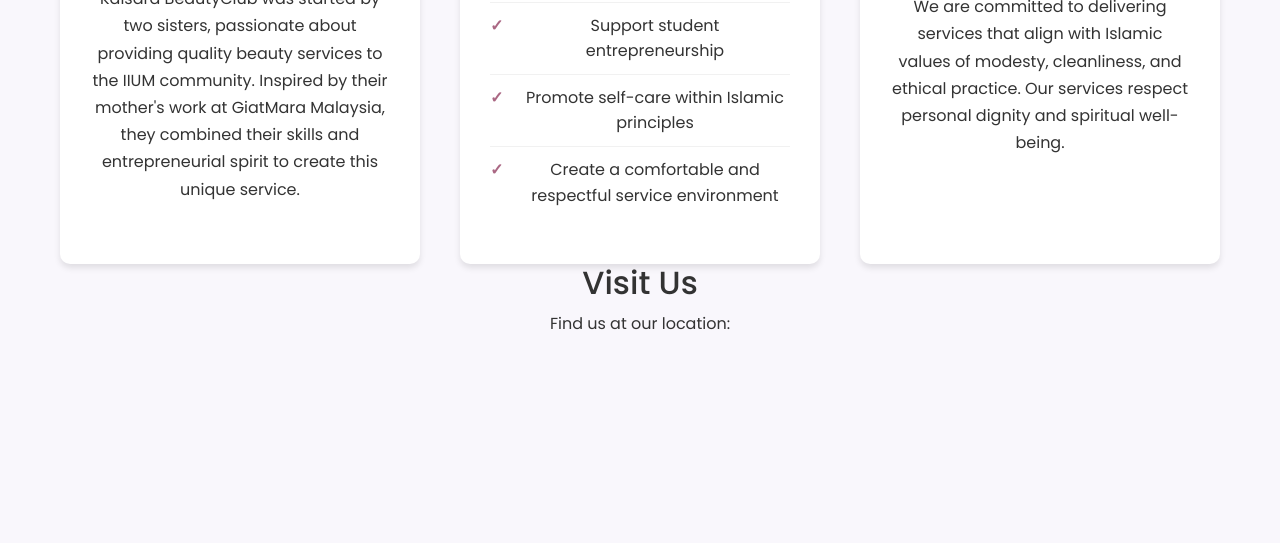
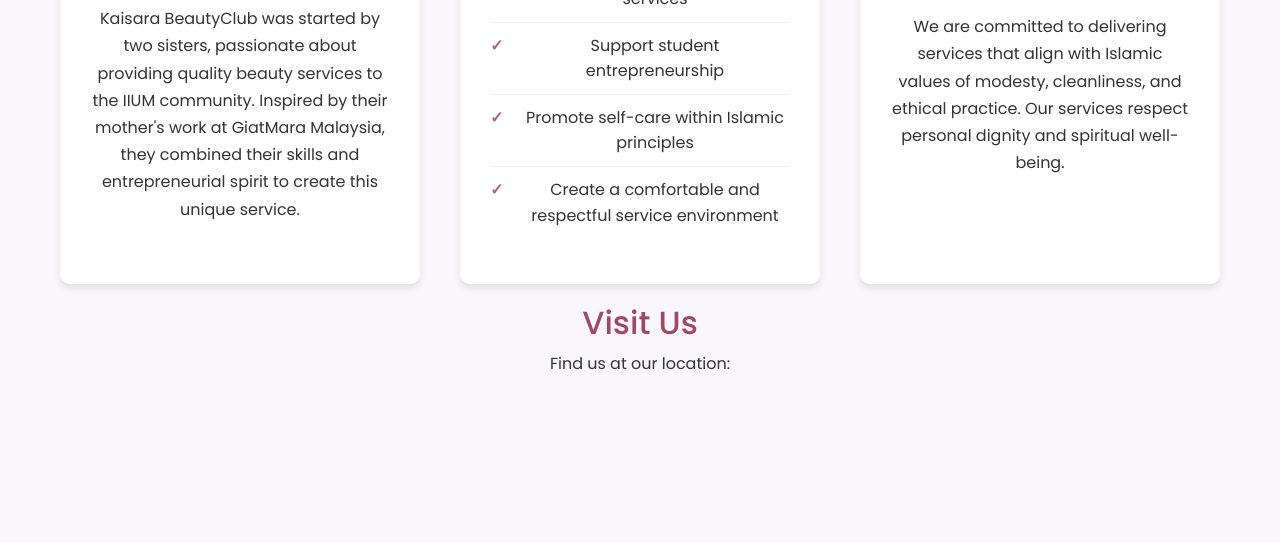
Before and after one commit to husna92-i/KaisaraBaeutyClub, a plain HTML site: page about.html in a window 1280 px wide. Shown: the part 676-1219 px from the top of the page. Drawn offline with nearby package versions, Linux system fonts and the light colour scheme; a script that the page names is missing.

Commit message:
Update about.css

```diff
--- a/about.css
+++ b/about.css
@@ -65,8 +65,6 @@ header {
     text-align: center; /* Center-align text by default */
 }
 
-
-
 .hero-section {
     position: relative;
     background: url('images/bunga.avif') no-repeat center center;
@@ -114,7 +112,7 @@ header {
 .about-content {
     max-width: 1200px;
     margin: 0 auto;
-    padding: 0 20px;
+    padding: 20px;
     display: flex;
     flex-wrap: wrap;
     justify-content: center;
@@ -212,6 +210,10 @@ header {
     }
 }
 
+.map-section h2{
+    color:#A04963;
+}
+
 footer {
     background: linear-gradient(to right, #ffc0cb, #F08080); /* Gradient from pink to orange */
     color: black; /* Keep the text color white for contrast */
```
